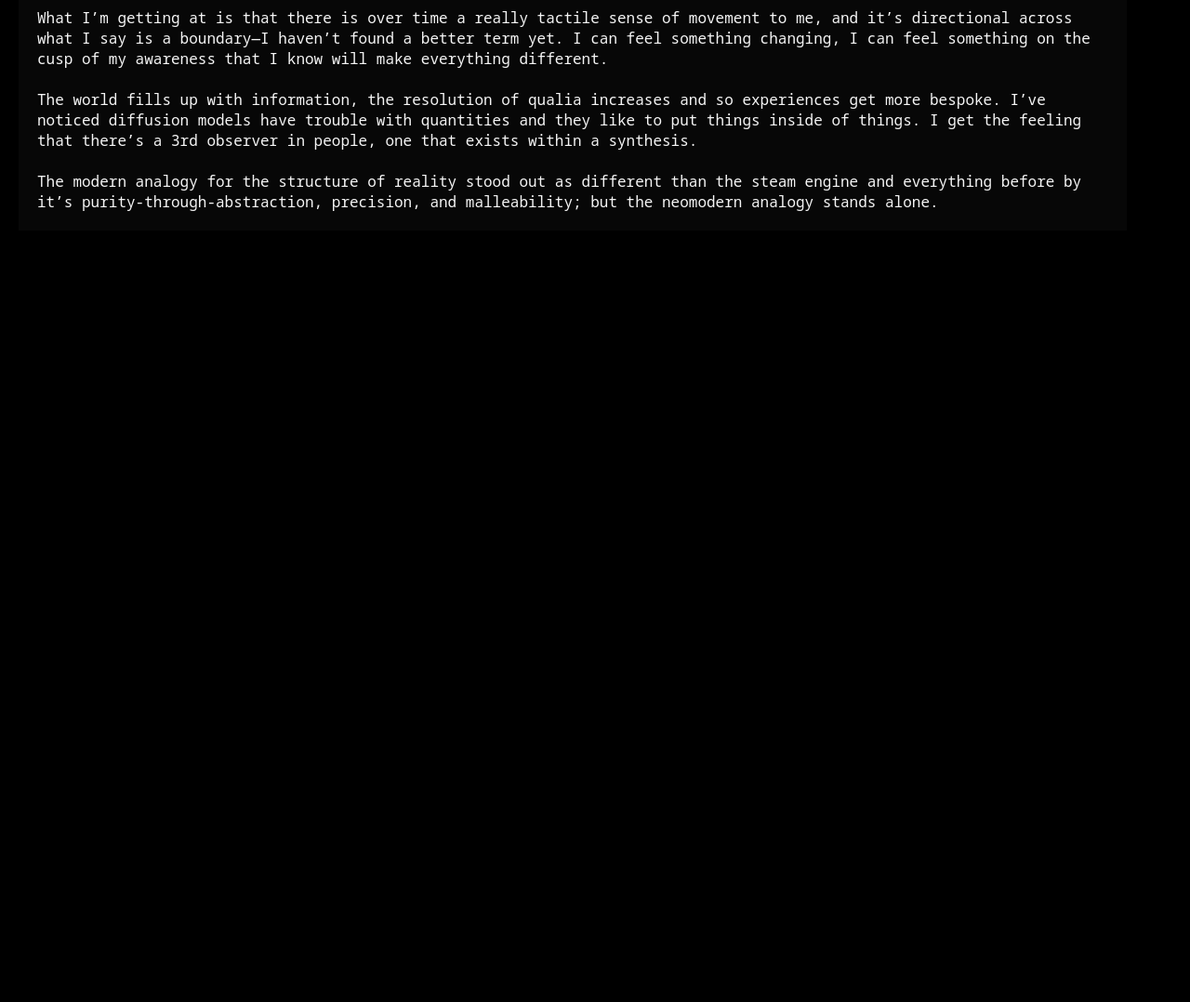
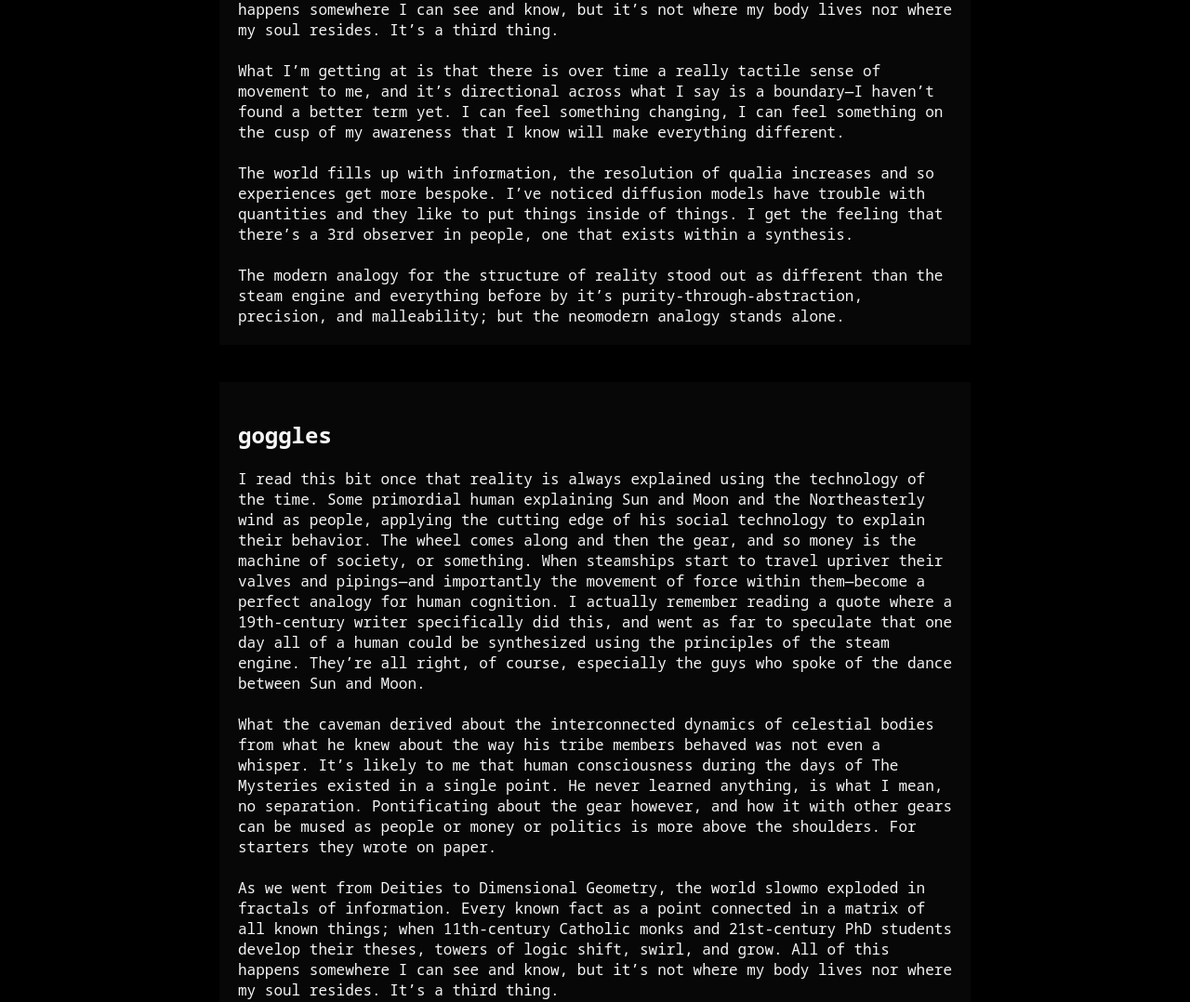
Before and after one commit to niketown389/niketown389.github.io, a plain HTML site: page hal-home.html in a window 1280 px wide. Shown: the part 642-1720 px from the top of the page at 93% size. Before the commit the page ends 910 px from the top, so only its background shows below. Drawn offline with Linux system fonts and the light colour scheme; a web font is replaced by a local one.

```diff
--- a/assets/css/hal-home.css
+++ b/assets/css/hal-home.css
@@ -3,6 +3,9 @@
 
     margin: 0;
     padding: 0;
+
+    display: flex;
+    flex-flow: column nowrap;
 }
 .ultrabig {
     font-size: 84px;
@@ -10,10 +13,17 @@
 
 header {
     text-align: center;
+    position: fixed;
 }
-
+main {
+    height: calc(100% - 105.5px);
+    display: flex;
+    flex-flow: column wrap;
+    justify-content: center;
+    align-items: center;
+}
 article {
-    width: 90%;
+    width: 60%;
     height: auto;
     background-color: rgb(7, 7, 7);
 
--- a/hal-home.html
+++ b/hal-home.html
@@ -30,6 +30,15 @@
                     The world fills up with information, the resolution of qualia increases and so experiences get more bespoke. I’ve noticed diffusion models have trouble with quantities and they like to put things inside of things. I get the feeling that there’s a 3rd observer in people, one that exists within a synthesis.<br><br>
                     The modern analogy for the structure of reality stood out as different than the steam engine and everything before by it’s purity-through-abstraction, precision, and malleability; but the neomodern analogy stands alone.</p>
             </article>
+            <article>
+                <h1 class="noto">goggles</h1>
+                <p class="noto">I read this bit once that reality is always explained using the technology of the time. Some primordial human explaining Sun and Moon and the Northeasterly wind as people, applying the cutting edge of his social technology to explain their behavior. The wheel comes along and then the gear, and so money is the machine of society, or something. When steamships start to travel upriver their valves and pipings—and importantly the movement of force within them—become a perfect analogy for human cognition. I actually remember reading a quote where a 19th-century writer specifically did this, and went as far to speculate that one day all of a human could be synthesized using the principles of the steam engine. They’re all right, of course, especially the guys who spoke of the dance between Sun and Moon.<br><br>
+                    What the caveman derived about the interconnected dynamics of celestial bodies from what he knew about the way his tribe members behaved was not even a whisper. It’s likely to me that human consciousness during the days of The Mysteries existed in a single point. He never learned anything, is what I mean, no separation. Pontificating about the gear however, and how it with other gears can be mused as people or money or politics is more above the shoulders. For starters they wrote on paper.<br><br>
+                    As we went from Deities to Dimensional Geometry, the world slowmo exploded in fractals of information. Every known fact as a point connected in a matrix of all known things; when 11th-century Catholic monks and 21st-century PhD students develop their theses, towers of logic shift, swirl, and grow. All of this happens somewhere I can see and know, but it’s not where my body lives nor where my soul resides. It’s a third thing.<br><br>
+                    What I’m getting at is that there is over time a really tactile sense of movement to me, and it’s directional across what I say is a boundary—I haven’t found a better term yet. I can feel something changing, I can feel something on the cusp of my awareness that I know will make everything different.<br><br>
+                    The world fills up with information, the resolution of qualia increases and so experiences get more bespoke. I’ve noticed diffusion models have trouble with quantities and they like to put things inside of things. I get the feeling that there’s a 3rd observer in people, one that exists within a synthesis.<br><br>
+                    The modern analogy for the structure of reality stood out as different than the steam engine and everything before by it’s purity-through-abstraction, precision, and malleability; but the neomodern analogy stands alone.</p>
+            </article>
         </main>
     </body>
 </html>
```
Also changed, not shown: index.html (+1 -1 lines).
